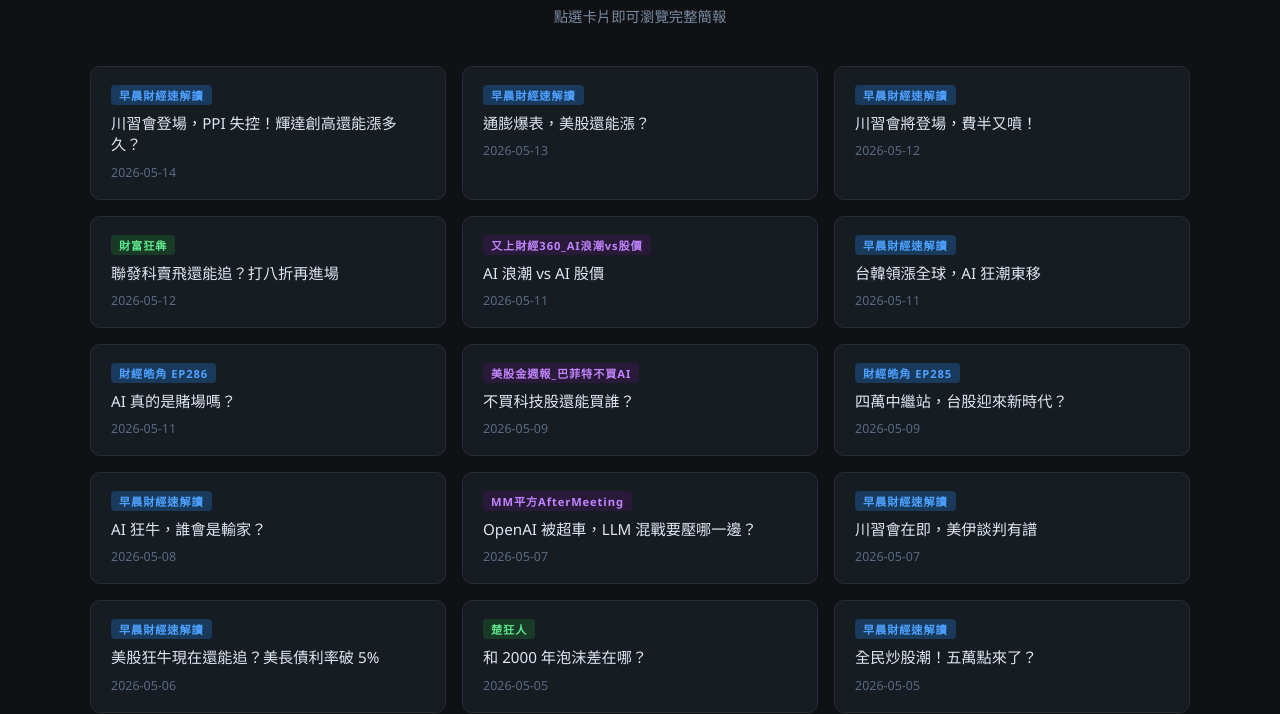
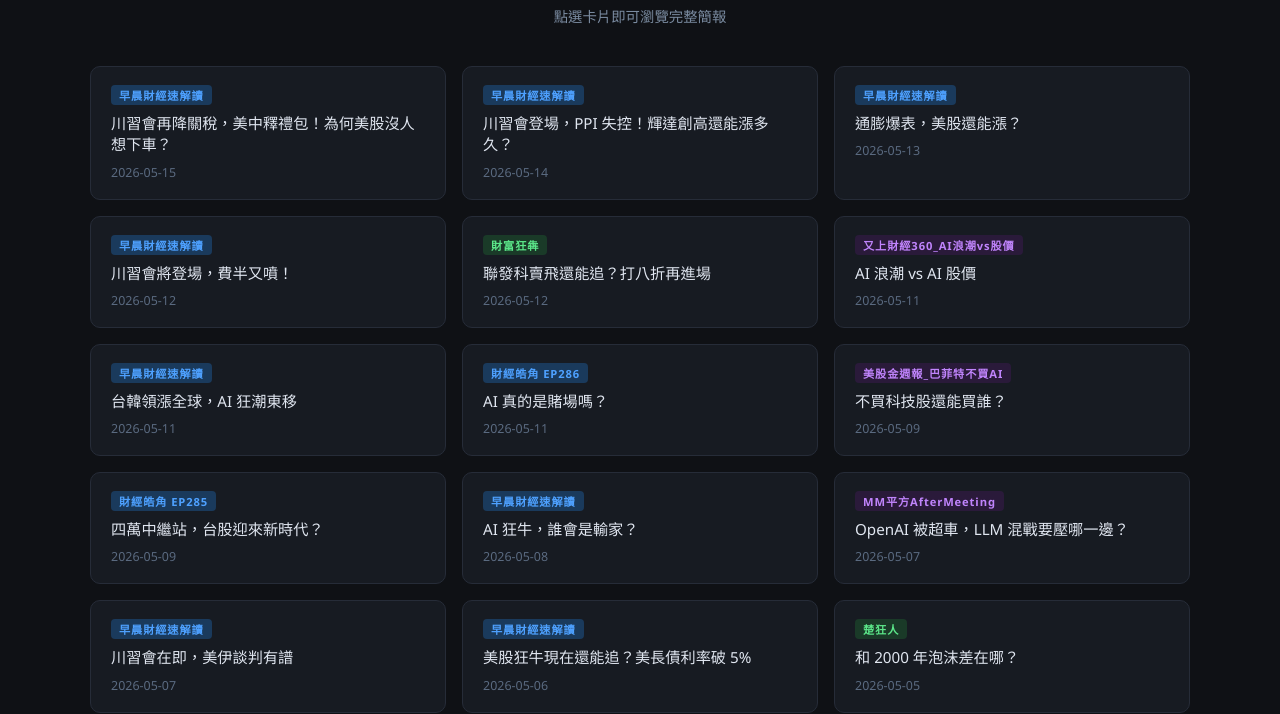
Before and after one commit to realbfu/podcast, a website: page report/index.html in a window 1280 px wide. Shown: the part 89-803 px from the top of the page. Drawn offline with Linux system fonts and the light colour scheme.

Commit message:
chore: 自動更新 index.html 及 .nojekyll

```diff
--- a/report/index.html
+++ b/report/index.html
@@ -57,6 +57,12 @@
     <p>點選卡片即可瀏覽完整簡報</p>
   </header>
   <div class="grid">
+    <a class="card" href="2026_5_15_早晨財經速解讀_市場重點簡報.html">
+      <span class="tag tag-morning">早晨財經速解讀</span>
+      <span class="title">川習會再降關稅，美中釋禮包！為何美股沒人想下車？</span>
+      <span class="date">2026-05-15</span>
+    </a>
+
     <a class="card" href="2026_5_14_早晨財經速解讀_市場重點簡報.html">
       <span class="tag tag-morning">早晨財經速解讀</span>
       <span class="title">川習會登場，PPI 失控！輝達創高還能漲多久？</span>
```
